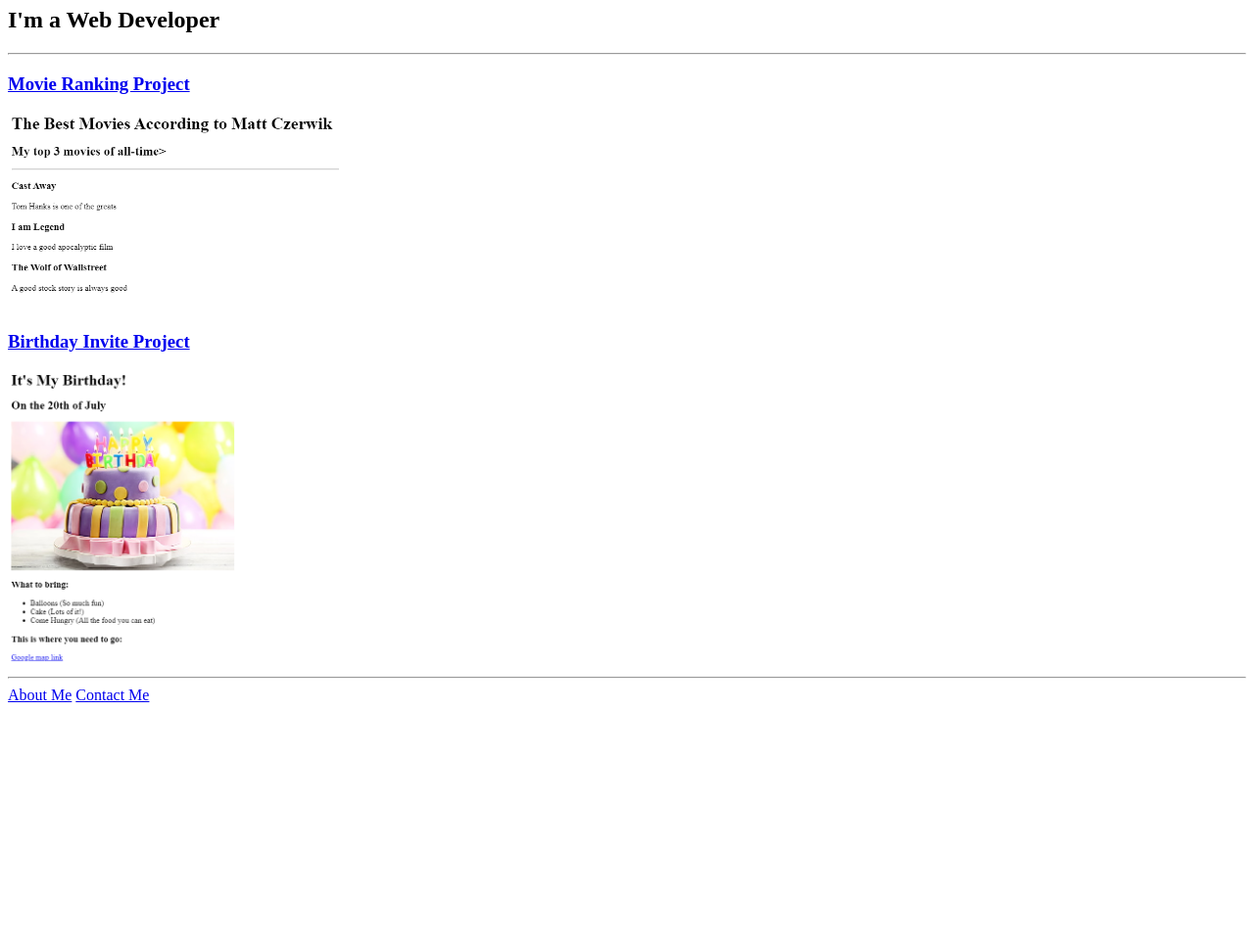
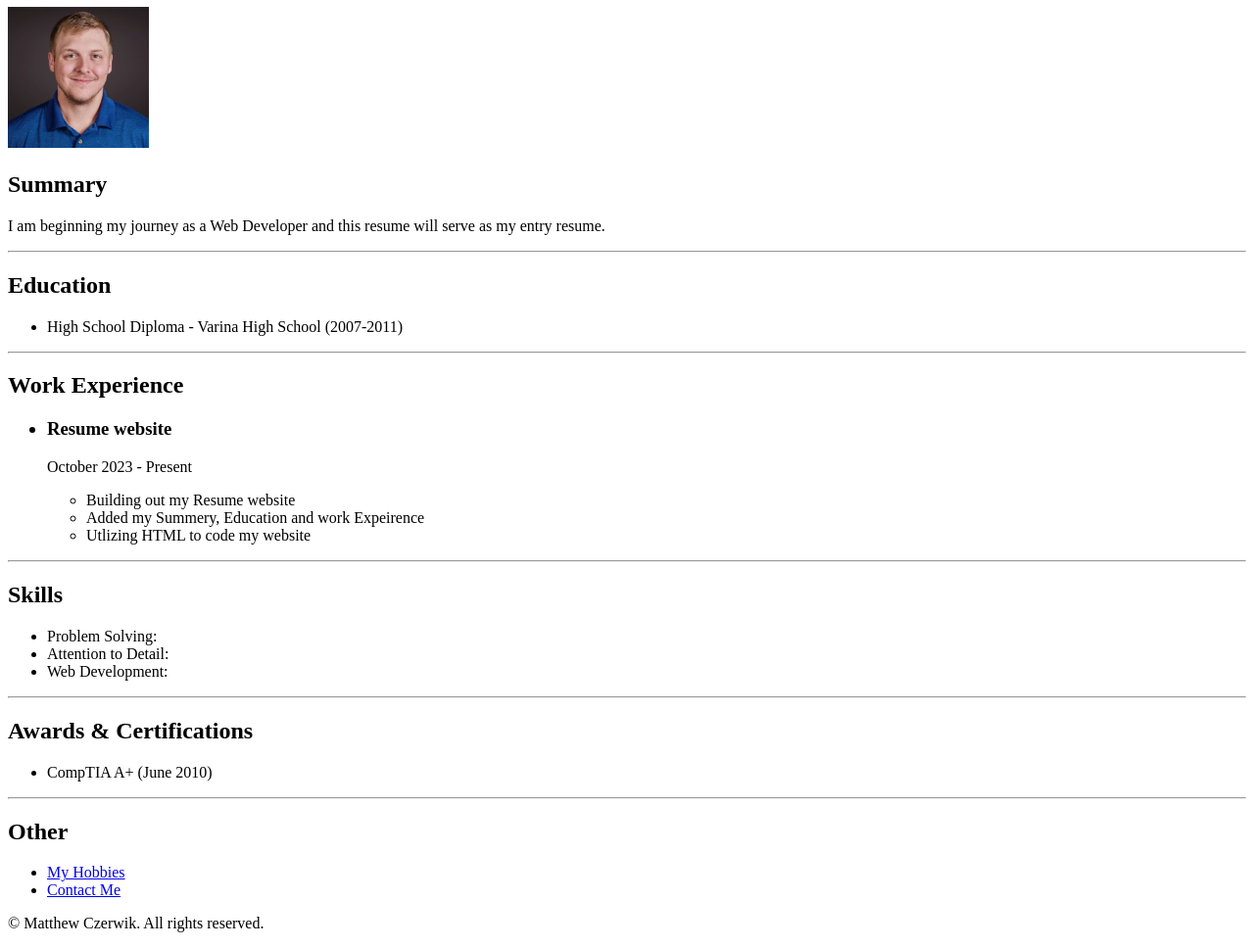
Before and after one commit to zwikcode/html-portfolio, a plain HTML site: page index.html in a window 1280 px wide. Shown: the part 73-1041 px from the top of the page at 98% size. Before the commit the page ends 800 px from the top, so only its background shows below. Drawn offline with Linux system fonts and the light colour scheme.

Commit message:
Add files via upload

```diff
--- a/index.html
+++ b/index.html
@@ -3,19 +3,53 @@
 
     <head>
         <meta charset="UTF-8">
-        <title> Matt Czerwik's Portfolio </title>
+        <title> My Resume </title>
     </head>
 
     <body>
-        <h1>Matt Czerwik's Portfolio</h1>
-        <h2>I'm a Web Developer</h2>
-        <hr />
-        <h3><a href="./public/movie-ranking.html"> Movie Ranking Project </a></h3>
-        <img src="./assets/images/movie-ranking.png" height="200" alt="Movie ranking site"/>
-        <h3><a href="./public/birthday-invite.html"> Birthday Invite Project</a></h3>
-        <img src="./assets/images/birthday-invite.png" height="300" alt="Birthday Invite site" />
-        <hr />
-        <a href="./public/about.html">About Me</a>
-        <a href="./public/contact.html">Contact Me</a>
+        <h1>Matthew Czerwik</h1>
+        <img src="./Headshot/mattpic.jpg" alt="headshot picture" srcset="./Headshot/mattpic.jpg 4000w"/>
+        <h2>Summary</h2>
+        <p>I am beginning my journey as a Web Developer and this resume will serve as my entry resume.</p>
+        <hr/>
+        <h2>Education</h2>
+        <ul>
+        <li>High School Diploma - Varina High School (2007-2011)</li>
+        </ul>
+        <hr/>
+        <h2>Work Experience</h2>
+        <ul>
+        <h3><li>Resume website</li></h3>
+        <p>October 2023 - Present</p>
+        <ul>
+        <li>Building out my Resume website</li>
+        <li>Added my Summery, Education and work Expeirence</li>
+        <li>Utlizing HTML to code my website</li>
+        </ul>
+        </ul>
+        <hr/>
+        <h2>Skills</h2>
+        <ul>
+        <li>Problem Solving:</li>
+        <li>Attention to Detail:</li>
+        <li>Web Development:</li>
+        </ul>
+        <hr/>
+        <h2>Awards & Certifications</h2>
+        <ul>
+        <li>CompTIA A+ (June 2010)</li>
+        </ul>
+        <hr/>
+        <h2>Other</h2>
+        <ul>
+        <li><a href="Info/My Hobbies.html">My Hobbies</a> </li>
+        <li><a href="Info/Contact Me.html">Contact Me</a></li>
+        </ul>
+        <footer>
+            <p>© Matthew Czerwik. All rights reserved.</p>
+          </footer>
+
+
     </body>
+
 </html>
```
Also changed, not shown: Info/Contact Me.html (added, +7 -0 lines), Info/My Hobbies.html (added, +7 -0 lines), Headshot/mattpic.jpg (added).
